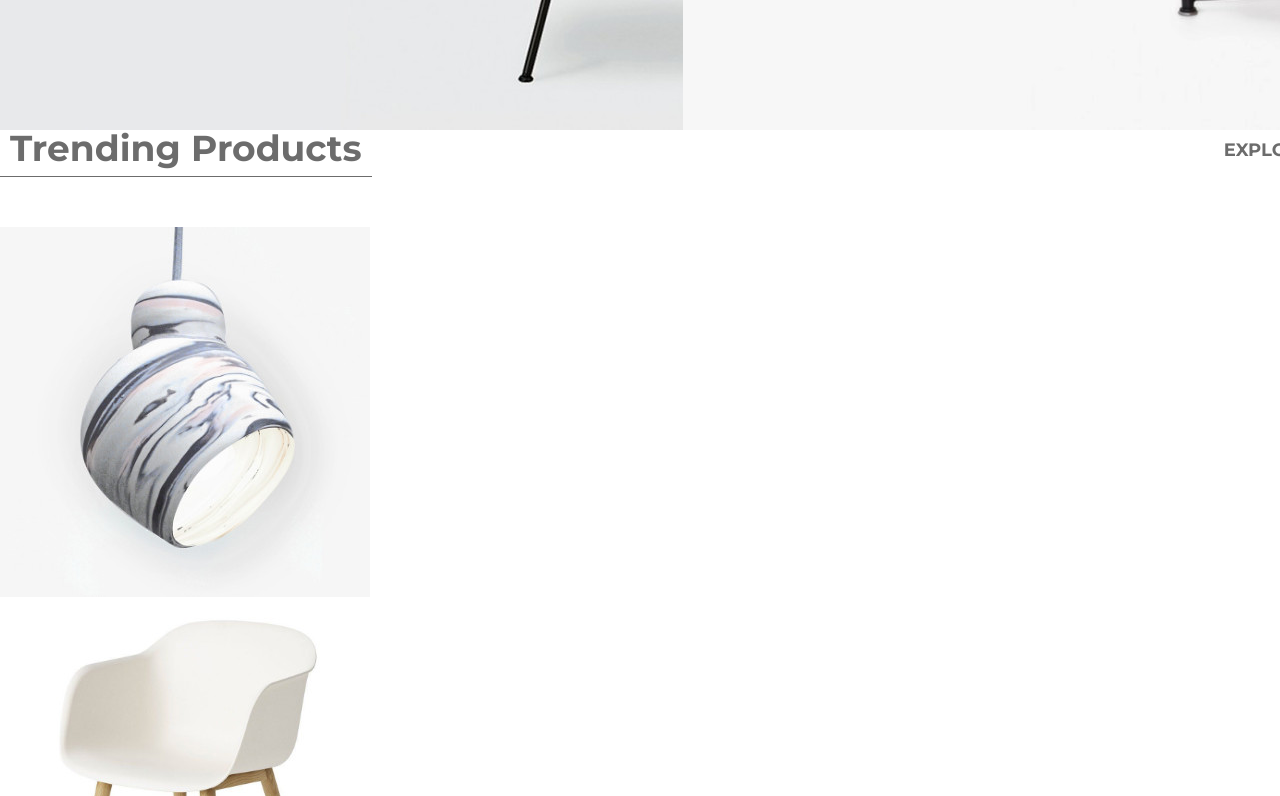
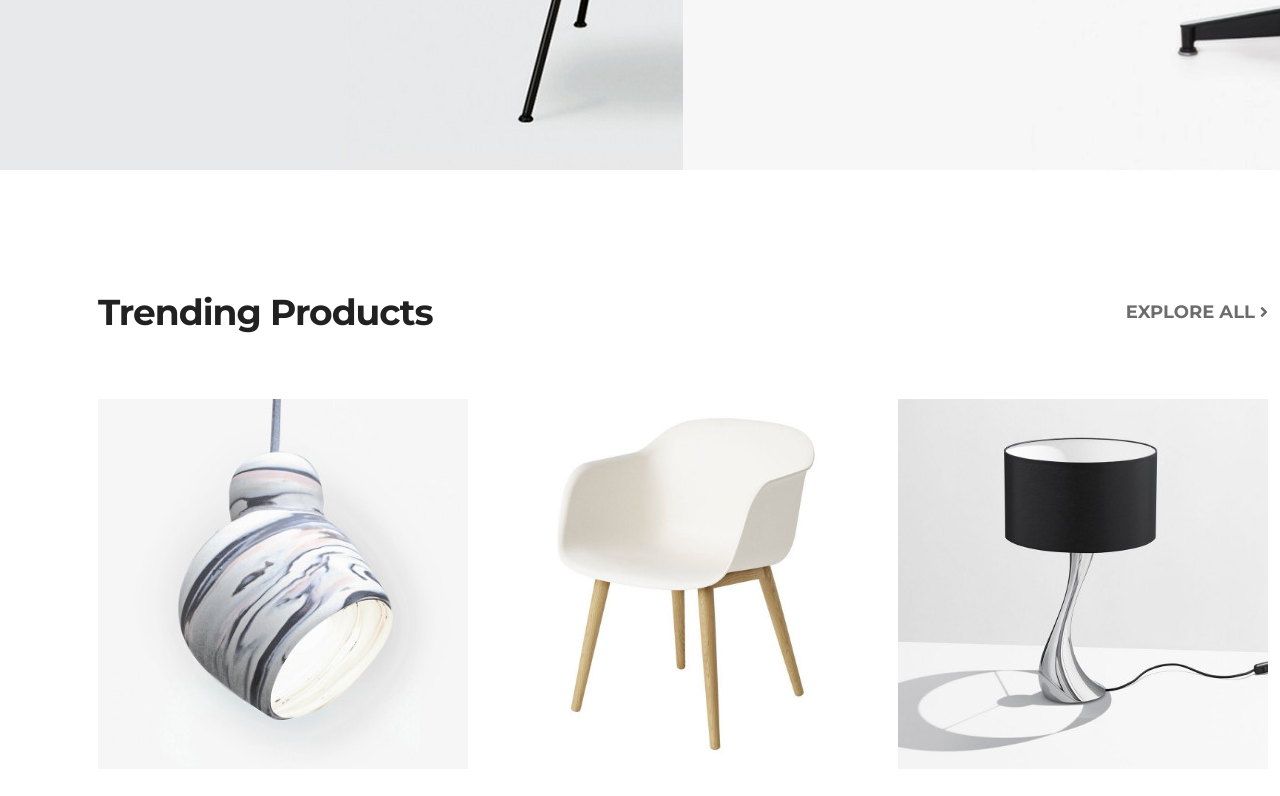
Before and after one commit to tagea/Studio-interior-div, a plain HTML site: page index.html in a window 1280 px wide. Shown: the part 1920-2716 px from the top of the page. Drawn offline with Linux system fonts and the light colour scheme.

Commit message:
Форматирование раздела продуктов 2 к 3

```diff
--- a/style/style.css
+++ b/style/style.css
@@ -162,36 +162,37 @@
 .product-view4{
     padding: 120px 98px;
     overflow: hidden;
-    clear: both;
 }
-.section-top{
+.section-underline{
     margin-bottom: 50px;
     overflow: hidden;
 }
-.section-top__header{
+.section-underline__header{
     float: left;
     color:  #6c6c6c;
     font-size: 2.25em;
     font-weight: 700;
+    line-height: 1;
     border-bottom: 1px solid #6c6c6c;
-    line-height: 1;
     padding:0 10px 10px 10px;
     cursor: pointer;
 }
-.section-top__header_active{
+.section-underline__header_active{
     color:  #212121;
     padding-bottom: 8px;
     border-bottom: 3px solid #212121;
 }
+.section-underline__link-explore,
 .section-top__link-explore{
     float: right;
     color:  #6c6c6c;
     font-size: 1.125em;
     font-weight: 700;
-    line-height: 2.25em;
+    line-height: 2.5em;
     text-decoration: none;
     text-transform: uppercase;
 }
+.section-underline__link-explore:hover,
 .section-top__link-explore:hover{
     color:  #212121;
 }
@@ -295,3 +296,34 @@
     background-color: #1e88e5;
     color: #FFF;
 }
+/*view product 2X3: 2 rows and 3 images*/
+.product-view6{
+    padding: 90px 98px;
+    overflow: hidden;
+}
+.section-top{
+    margin-top: 30px;
+    margin-bottom: 64px;
+    overflow: hidden;
+}
+.section-top__header{
+    float: left;
+    color:  #212121;
+    font-size: 2.25em;
+    font-weight: 700;
+    letter-spacing: -1px;
+}
+.product-view6__item{
+    list-style-type: none;
+    float: left;
+    width: 370px;
+    height: 370px;
+    padding-right: 30px;
+    padding-bottom: 30px;
+}
+.product-view6__item:nth-child(3n){
+    padding-right:0;
+}
+.product-view6__link{
+    text-decoration: none;
+}
```
